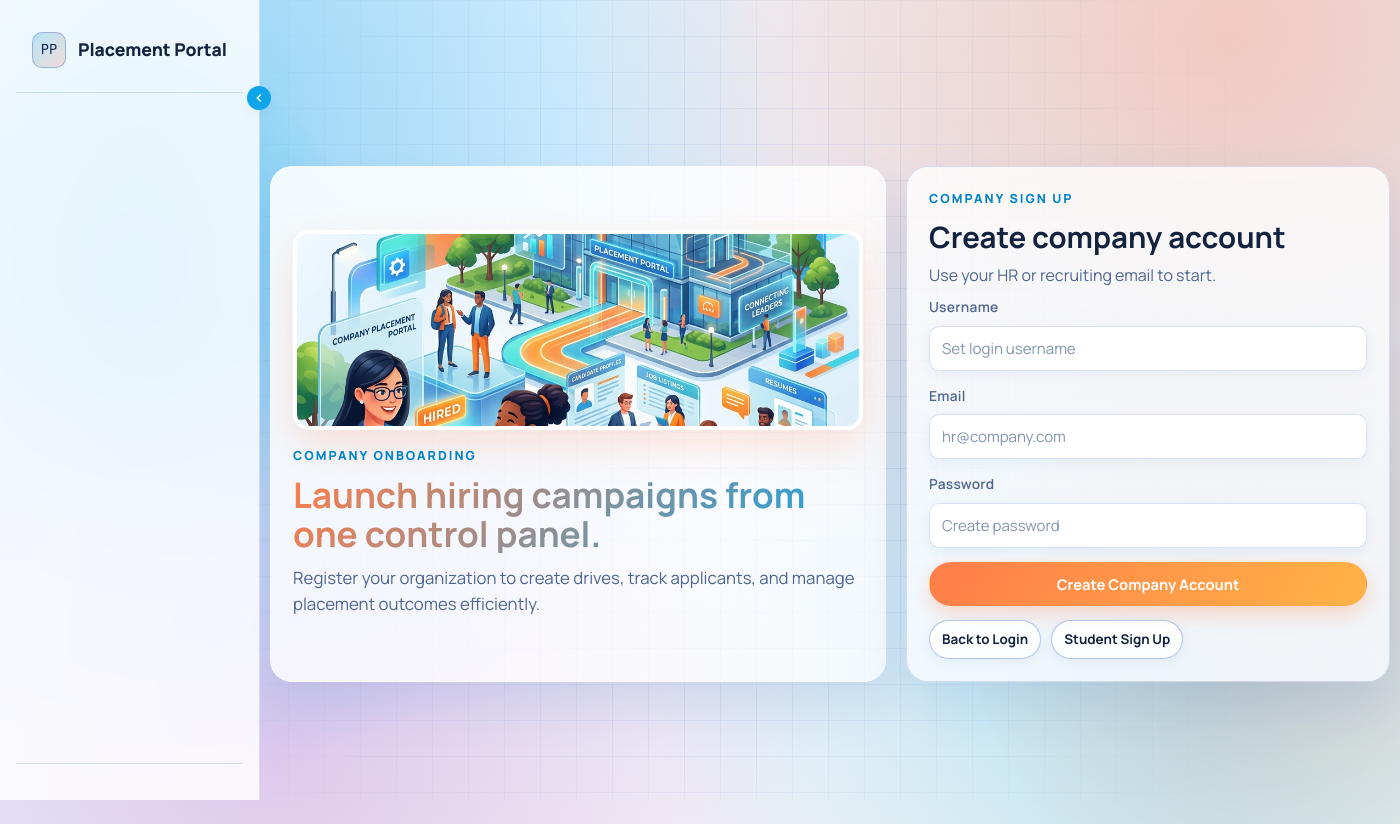
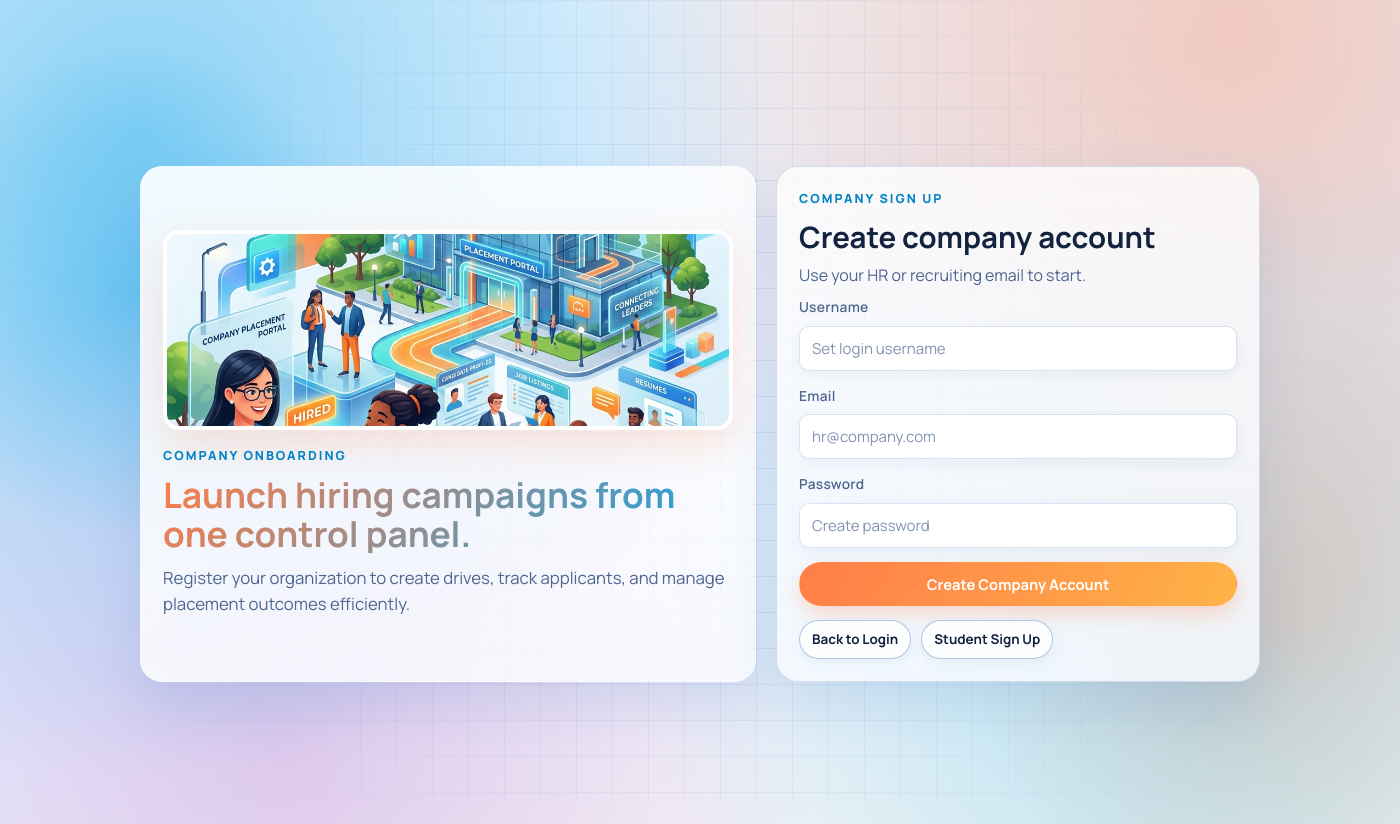
Before and after one commit to Parsh-Kalwania/Placement-Portal, a Django app: page /signup/company/ in a window 1400 px wide. Run offline with Django 5.2, Linux system fonts and the light colour scheme.

Commit message:
fix: completely hide the desktop left sidebar and reset padding on auth pages

```diff
--- a/templates/company_signup.html
+++ b/templates/company_signup.html
@@ -3,6 +3,14 @@
   /* Hide the top navigation bar completely */
   .site-header {
     display: none !important;
+  }
+  /* Hide the left sidebar completely */
+  .app-sidebar {
+    display: none !important;
+  }
+  /* Reset left padding of content wrapper since sidebar is hidden */
+  .app-content-wrapper {
+    padding-left: 0 !important;
   }
   /* Ensure the app main content spans full height and flex-centers the cards */
   .page-main {
```
Also changed, not shown: templates/login.html (+8 -0 lines), templates/student_signup.html (+8 -0 lines).
